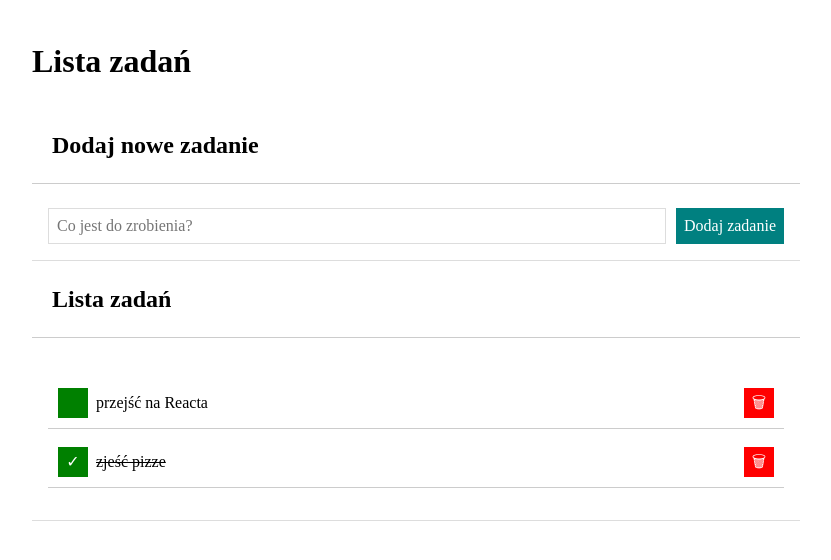
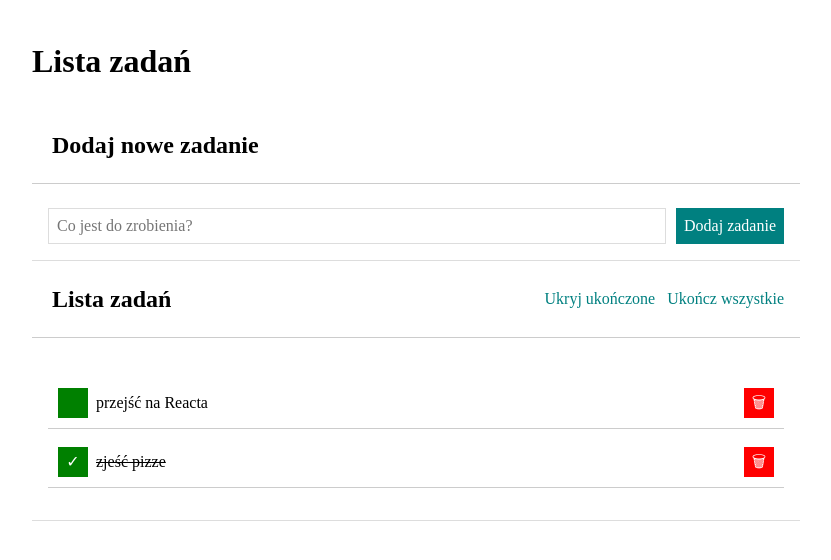
Before and after one commit to RafalS10/todos-list-react, a React (Create React App) app: page / in a window 1280 px wide. Shown: the top 560 px of the page, without its empty margins (224-1055 px from the left). Built offline with nearby package versions, Linux system fonts and the light colour scheme.

Commit message:
hideDoneTasks renamed to hideDone

```diff
--- a/public/index.html
+++ b/public/index.html
@@ -28,8 +28,10 @@
     <link rel="stylesheet" href="https://cdnjs.cloudflare.com/ajax/libs/normalize/8.0.1/normalize.min.css"
         integrity="sha512-NhSC1YmyruXifcj/KFRWoC561YpHpc5Jtzgvbuzx5VozKpWvQ+4nXhPdFgmx8xqexRcpAglTj9sIBWINXa8x5w=="
         crossorigin="anonymous" referrerpolicy="no-referrer" />
-        <link href="https://fonts.googleapis.com/css2?family=Lato:wght@100;300;400&family=Oswald:wght@400;700&display=swap"
-        rel="stylesheet">
+    <link rel="preconnect" href="https://fonts.googleapis.com">
+    <link rel="preconnect" href="https://fonts.gstatic.com" crossorigin>
+    <link href="https://fonts.googleapis.com/css2?family=Lato:wght@100;300&display=swap" rel="stylesheet">
+
   </head>
   <body>
     <noscript>You need to enable JavaScript to run this app.</noscript>
--- a/src/App.js
+++ b/src/App.js
@@ -10,7 +10,7 @@ const tasks = [
   { id: 2, content: "zjeść pizze", done: true },
 ]
 
-const hideDoneTasks = false;
+const hideDone = false;
 
 function App() {
   return (
@@ -18,8 +18,8 @@ function App() {
       <Header title="Lista zadań" />
       <Section title="Dodaj nowe zadanie" body={<Form />} />
       <Section title="Lista zadań"
-        body={<Tasks tasks={tasks} hideDoneTasks={hideDoneTasks} />}
-        extraHeaderContent={<Buttons tasks={tasks} hideDoneTasks={hideDoneTasks} />}
+        body={<Tasks tasks={tasks} hideDone={hideDone} />}
+        extraHeaderContent={<Buttons tasks={tasks} hideDone={hideDone} />}
       />
     </Container>
 
--- a/src/Buttons/index.js
+++ b/src/Buttons/index.js
@@ -1,12 +1,12 @@
 import React from "react";
 import "./style.css";
 
-const Buttons = ({ tasks, hideDoneTasks }) => (
+const Buttons = ({ tasks, hideDone }) => (
     <div className="list__actionButtons">
-        {tasks.lenght > 0 && (
+         {tasks.length > 0 && (
             <>
             <button className="list__actionButton">
-            {hideDoneTasks ? "Pokaż" : "Ukryj"} ukończone
+            {hideDone ? "Pokaż" : "Ukryj"} ukończone
             </button>
             <button
             className= "list__actionButton"
--- a/src/Buttons/style.css
+++ b/src/Buttons/style.css
@@ -81,7 +81,7 @@
     width: 30px;
     height: 30px;
     border: none;
-    transition: 0,5s;
+    transition: 0.5s;
 }
 
 .list__buttons--remove {
--- a/src/Form/style.css
+++ b/src/Form/style.css
@@ -13,7 +13,7 @@
     color: white;
     padding: 8px;
     border: none;
-    transition: 0,5s;
+    transition: 0.5s;
 }
 
 @media (max-width: 768px) {
--- a/src/Tasks/index.js
+++ b/src/Tasks/index.js
@@ -5,7 +5,7 @@ const Tasks = (props) => (
         {props.tasks.map(task => (
         <li key={task.id}
             className={`list__newTask
-            ${task.done && props.hideDoneTasks ? "list__newTask--hidden": ""}`}>
+            ${task.done && props.hideDone ? "list__newTask--hidden": ""}`}>
             <button className="list__buttons list__buttons--done">
             {task.done ? "✓" : ""}
             </button>
```
